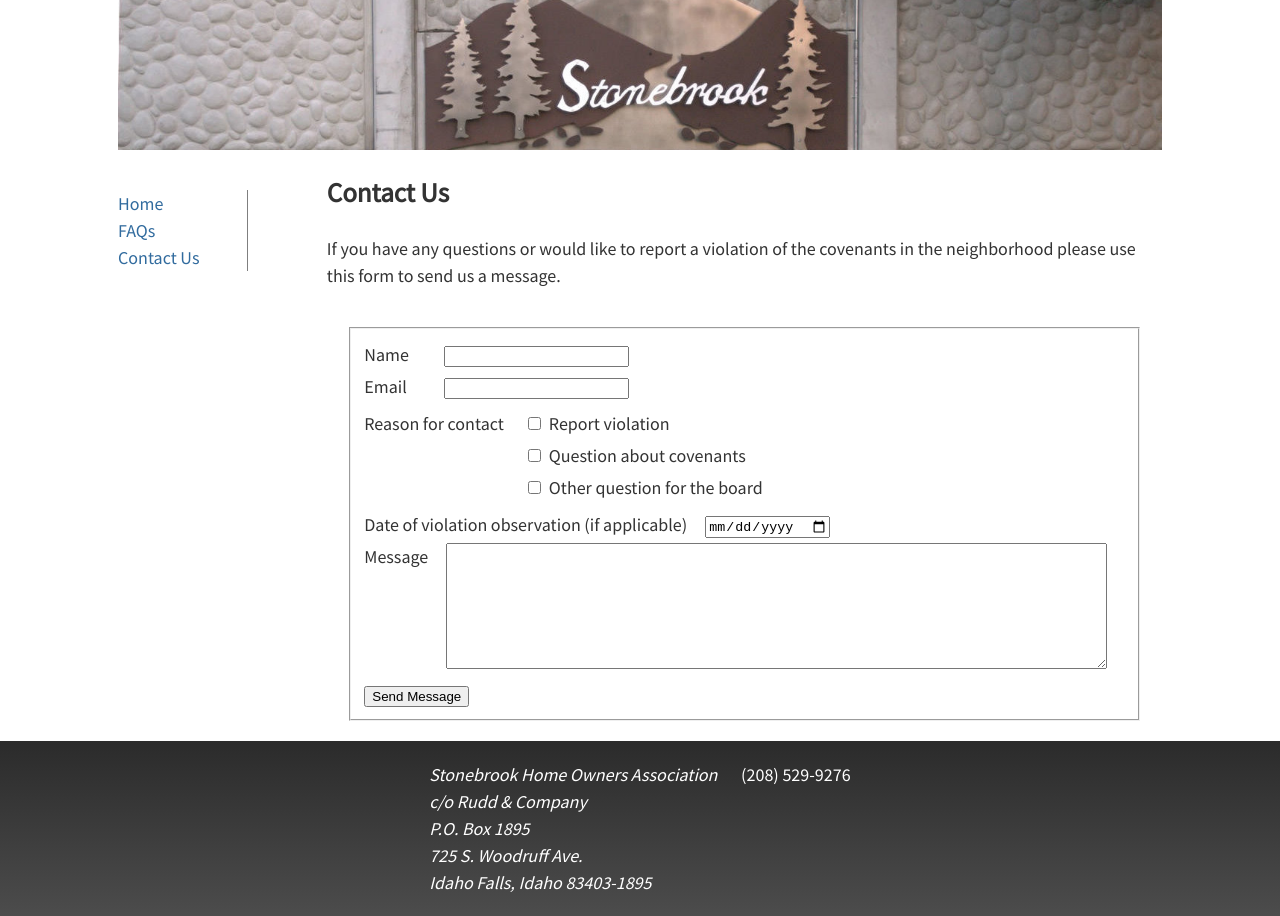
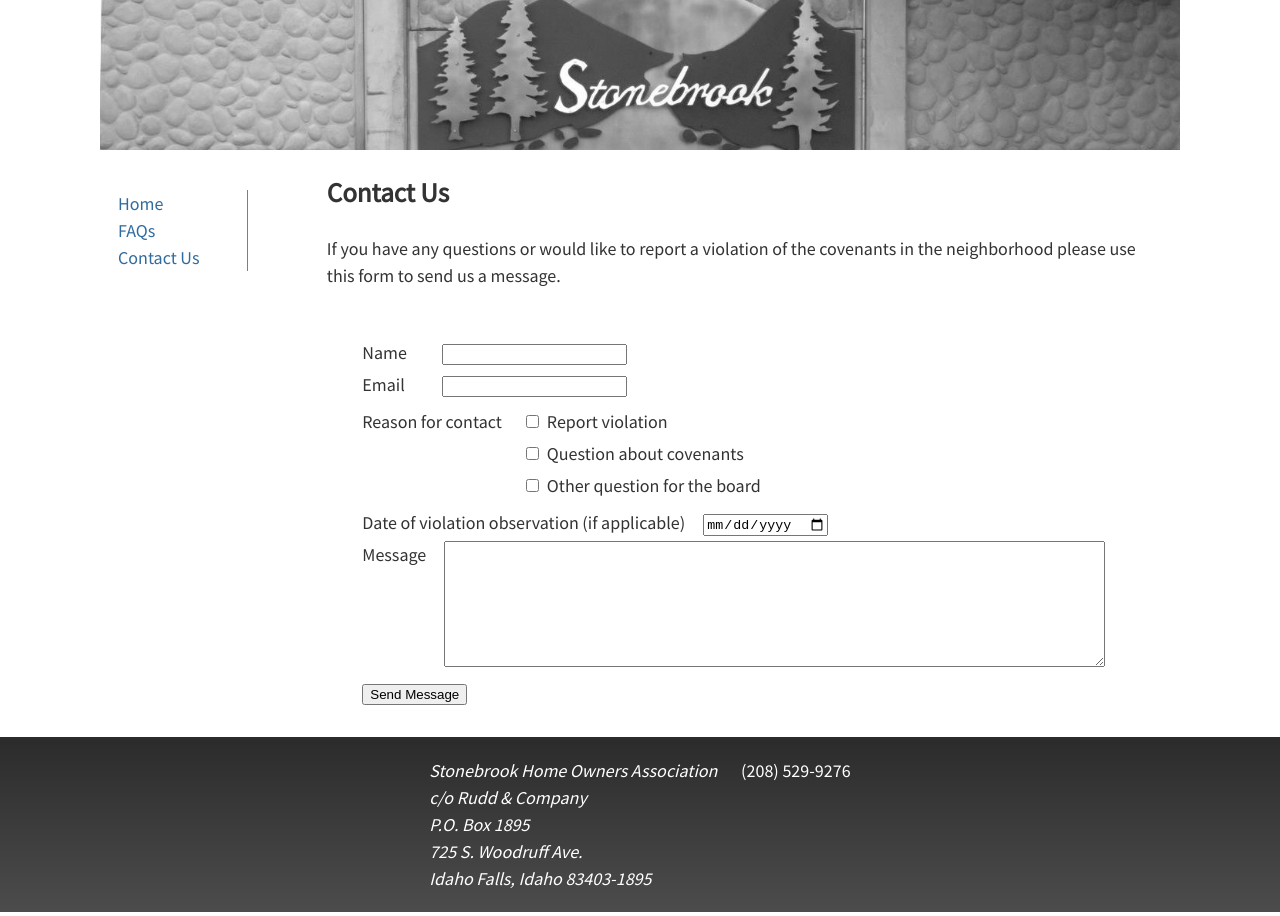
Before and after one commit to GarthDB/stonebrook-hoa, a Jekyll site: the page built from 03-contact.html, in a window 1280 px wide. Built offline with Jekyll 4.4.1, drawn with Linux system fonts in a browser that asks for light colours.

Commit message:
added filters

```diff
--- a/_sass/_contact.scss
+++ b/_sass/_contact.scss
@@ -53,7 +53,7 @@
   right: 0;
   transform-origin: bottom;
   transform: rotateX(-90deg) translate(0, 500px);
-  transition: transform 0.4s ease, opacity 0.4s ease;
+  transition: transform .4s ease, opacity .4s ease;
   opacity: 0;
   display: flex;
   flex-direction: column;
@@ -62,46 +62,56 @@
   border-radius: 5px;
 }
 
+.contact-form__inputs {
+  border: 0;
+}
+
 .contact-form__inputs:disabled {
+  > *:not(.contact-form__overlay) {
+    filter: blur(5px);
+    transition: filter .4s;
+  }
+
   .contact-form__overlay {
-    transform: rotateX(0deg) translate(0,0);
     opacity: 1;
+    transform: rotateX(0deg) translate(0, 0);
   }
 }
+
 @keyframes rotate {
   0% {
-    transform: rotate(0deg);
     cx: 12px;
     cy: 32px;
+    transform: rotate(0deg);
   }
 
   25% {
-    transform: rotate(360deg);
     cx: 26px;
     cy: 32px;
+    transform: rotate(360deg);
   }
 
   50% {
-    transform: rotate(720deg);
     cx: 26px;
     cy: 32px;
+    transform: rotate(720deg);
   }
 
   75% {
-    transform: rotate(1080deg);
     cx: 12px;
     cy: 32px;
+    transform: rotate(1080deg);
   }
 
   100% {
-    transform: rotate(1440deg);
     cx: 12px;
     cy: 32px;
+    transform: rotate(1440deg);
   }
 }
 
 #bgcircle {
-  fill: rgba(0,0,0,0.2);
+  fill: rgba(0, 0, 0, .2);
 }
 
 #spinner {
--- a/_sass/_header.scss
+++ b/_sass/_header.scss
@@ -8,9 +8,6 @@
   width: 100%;
   height: 100%;
   display: block;
-  background: url('../img/header.jpg');
-  background-size: cover;
-  background-position: center;
   a {
     display: block;
     position: absolute;
@@ -18,5 +15,13 @@
     bottom: 0;
     left: 0;
     right: 0;
+    background: url('../img/header.jpg');
+    background-size: cover;
+    background-position: center;
+    filter: grayscale(100%);
+    transition: 1s filter;
+    &:hover {
+      filter: grayscale(0%);
+    }
   }
 }
```
Also changed, not shown: css/expanded.css (+23 -10 lines).
